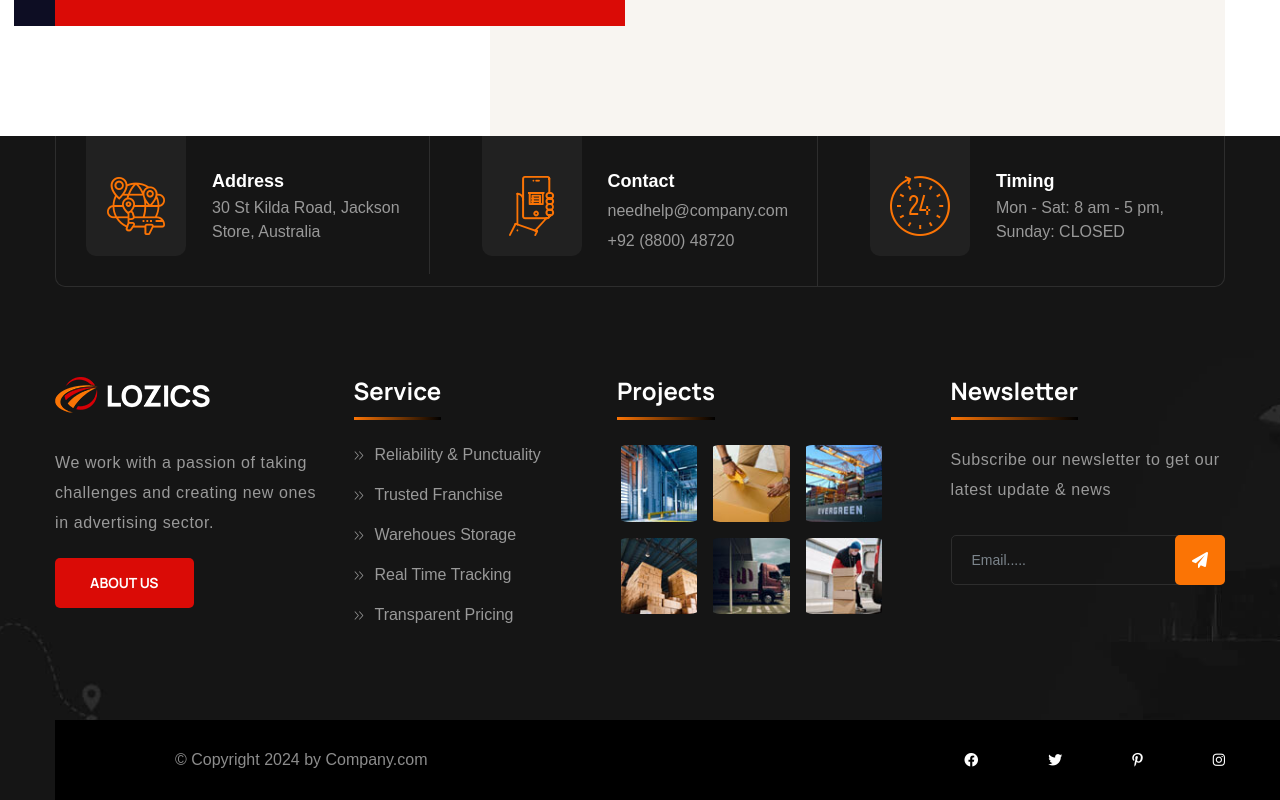
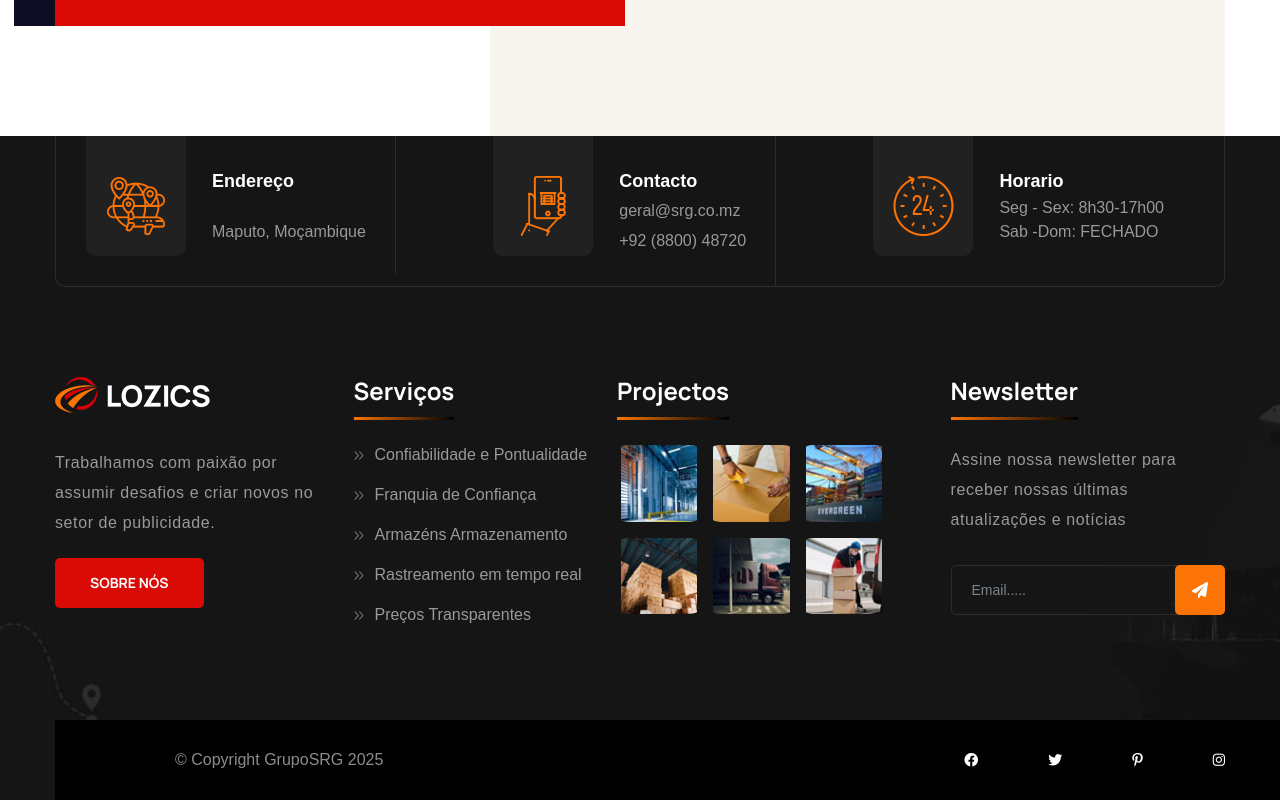
Before and after one commit to SRGLogistica/Next-js-App, a Next.js app: page / in a window 1280 px wide. Shown: the part 8833-9633 px from the top of the page. Built offline with nearby package versions, Linux system fonts and the light colour scheme.

Commit message:
editando o footer1

```diff
--- a/components/layout/Footer1.js
+++ b/components/layout/Footer1.js
@@ -12,14 +12,14 @@ export default function Footer1() {
 					<ul className="contact-list-two light">
 						<li>
 						<i className="icon flaticon-global-shipping-1"></i>
-						<div className="text">Address <br /> <span>30 St Kilda Road, Jackson <br />Store, Australia</span></div>
+						<div className="text">Endereço <br /> <span> <br />Maputo, Moçambique</span></div>
 						</li>
 						<li>
 						<i className="icon flaticon-stock-1"></i>
-						<div className="text">Contact <br /> <Link href="mailto:needhelp@company.com">needhelp@company.com</Link> <Link href="tel:+92880048720">+92 (8800) 48720</Link></div>
+						<div className="text">Contacto <br /> <Link href="mailto:geral@srg.co.mz">geral@srg.co.mz</Link> <Link href="tel:+92880048720">+92 (8800) 48720</Link></div>
 						</li>
 						<li>
-						<i className="icon flaticon-24-hours-2"></i><div className="text">Timing <br /> <span>Mon - Sat: 8 am - 5 pm, <br />Sunday: CLOSED</span></div>
+						<i className="icon flaticon-24-hours-2"></i><div className="text">Horario <br /> <span>Seg - Sex: 8h30-17h00 <br />Sab -Dom: FECHADO</span></div>
 						</li>
 					</ul>
 					</div>
@@ -33,21 +33,21 @@ export default function Footer1() {
 					<div className="footer-column col-lg-3 col-md-6 col-sm-12">
 						<div className="footer-widget about-widget">
 						<div className="logo"><Link href="#"><img src="images/logo-3.png" alt="Logo"/></Link></div>
-						<div className="text">We work with a passion of taking challenges and creating new ones in advertising sector.</div>
-						<Link href="page-about" className="theme-btn btn-style-one"><span className="btn-title">About Us</span></Link>
+						<div className="text">Trabalhamos com paixão por assumir desafios e criar novos no setor de publicidade.</div>
+						<Link href="page-about" className="theme-btn btn-style-one"><span className="btn-title">Sobre nós</span></Link>
 						</div>
 					</div>
 
 					<div className="footer-column col-lg-3 col-md-6 col-sm-12">
 						<div className="footer-widget links-widget">
-						<h4 className="widget-title">Service</h4>
+						<h4 className="widget-title">Serviços</h4>
 						<div className="widget-content">
 							<ul className="user-links">
-							<li><i className="icon fa fa-angle-double-right"></i> <Link href="#">Reliability & Punctuality</Link></li>
-							<li><i className="icon fa fa-angle-double-right"></i> <Link href="#">Trusted Franchise</Link></li>
-							<li><i className="icon fa fa-angle-double-right"></i> <Link href="#">Warehoues Storage</Link></li>
-							<li><i className="icon fa fa-angle-double-right"></i> <Link href="#">Real Time Tracking</Link></li>
-							<li><i className="icon fa fa-angle-double-right"></i> <Link href="#">Transparent Pricing</Link></li>
+							<li><i className="icon fa fa-angle-double-right"></i> <Link href="#">Confiabilidade e Pontualidade</Link></li>
+							<li><i className="icon fa fa-angle-double-right"></i> <Link href="#">Franquia de Confiança</Link></li>
+							<li><i className="icon fa fa-angle-double-right"></i> <Link href="#">Armazéns Armazenamento</Link></li>
+							<li><i className="icon fa fa-angle-double-right"></i> <Link href="#">Rastreamento em tempo real</Link></li>
+							<li><i className="icon fa fa-angle-double-right"></i> <Link href="#">Preços Transparentes</Link></li>
 							</ul>
 						</div>
 						</div>
@@ -55,7 +55,7 @@ export default function Footer1() {
 
 					<div className="footer-column col-lg-3 col-md-6 col-sm-12">
 						<div className="footer-widget gallery-widget">
-						<h4 className="widget-title">Projects</h4>
+						<h4 className="widget-title">Projectos</h4>
 						<div className="widget-content">
 							<div className="insta-gallery">
 							<figure className="image"><Link href="#"><img src="images/resource/gallery-thumb-1.jpg" alt="Image"/></Link></figure>
@@ -72,7 +72,7 @@ export default function Footer1() {
 					<div className="footer-column col-lg-3 col-md-6 col-sm-12">
 						<div className="footer-widget newsletter-widget">
 						<h4 className="widget-title">Newsletter</h4>
-						<div className="text">Subscribe our newsletter to get our latest update & news</div>
+						<div className="text">Assine nossa newsletter para receber nossas últimas atualizações e notícias</div>
 						<div className="newsletter-form">
 							<div className="form-group">
 							<input type="email" name="Email" placeholder="Email....." required/>
@@ -88,7 +88,7 @@ export default function Footer1() {
 				<div className="footer-bottom">
 				<div className="auto-container">
 					<div className="inner-container">
-					<div className="copyright-text">© Copyright 2024 by Company.com</div>
+					<div className="copyright-text">© Copyright GrupoSRG 2025</div>
 					<ul className="social-icon-one light">
 						<li><Link href="#"><i className="fab fa-facebook"></i></Link></li>
 						<li><Link href="#"><i className="fab fa-twitter"></i></Link></li>
```
